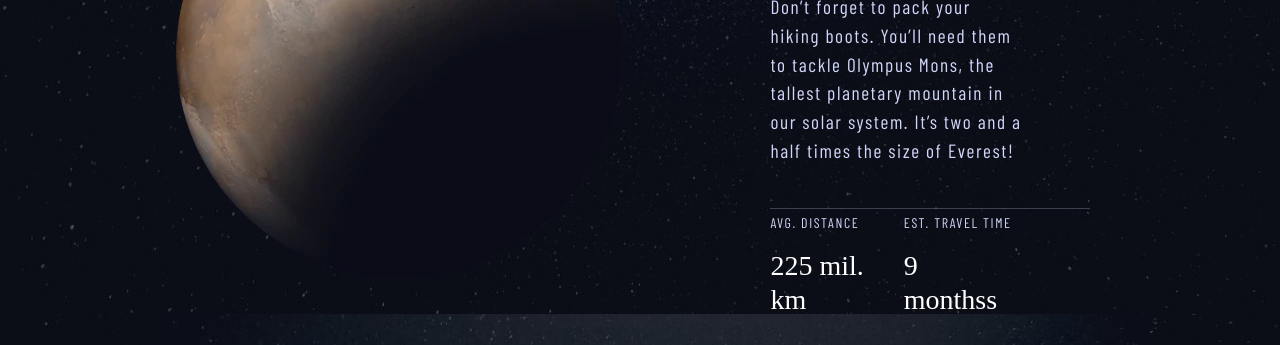
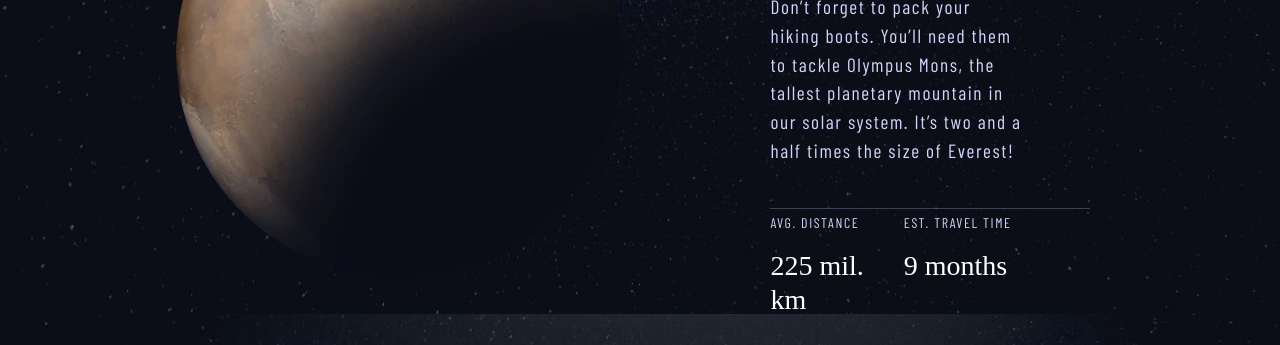
Before and after one commit to BuffManKyle/space-tourism-website, a plain HTML site: page destination-mars.html in a window 1280 px wide. Shown: the part 486-831 px from the top of the page. Drawn offline with nearby package versions, Linux system fonts and the light colour scheme; a web font is replaced by a local one.

Commit message:
Update destination-mars.html

```diff
--- a/destination-mars.html
+++ b/destination-mars.html
@@ -75,7 +75,7 @@
           </div>
           <div class="col-lg-3">
             <p>EST. TRAVEL TIME</p>
-            <h6>9 monthss</h6>
+            <h6>9 months</h6>
           </div>
         </div>
       </div>
```
